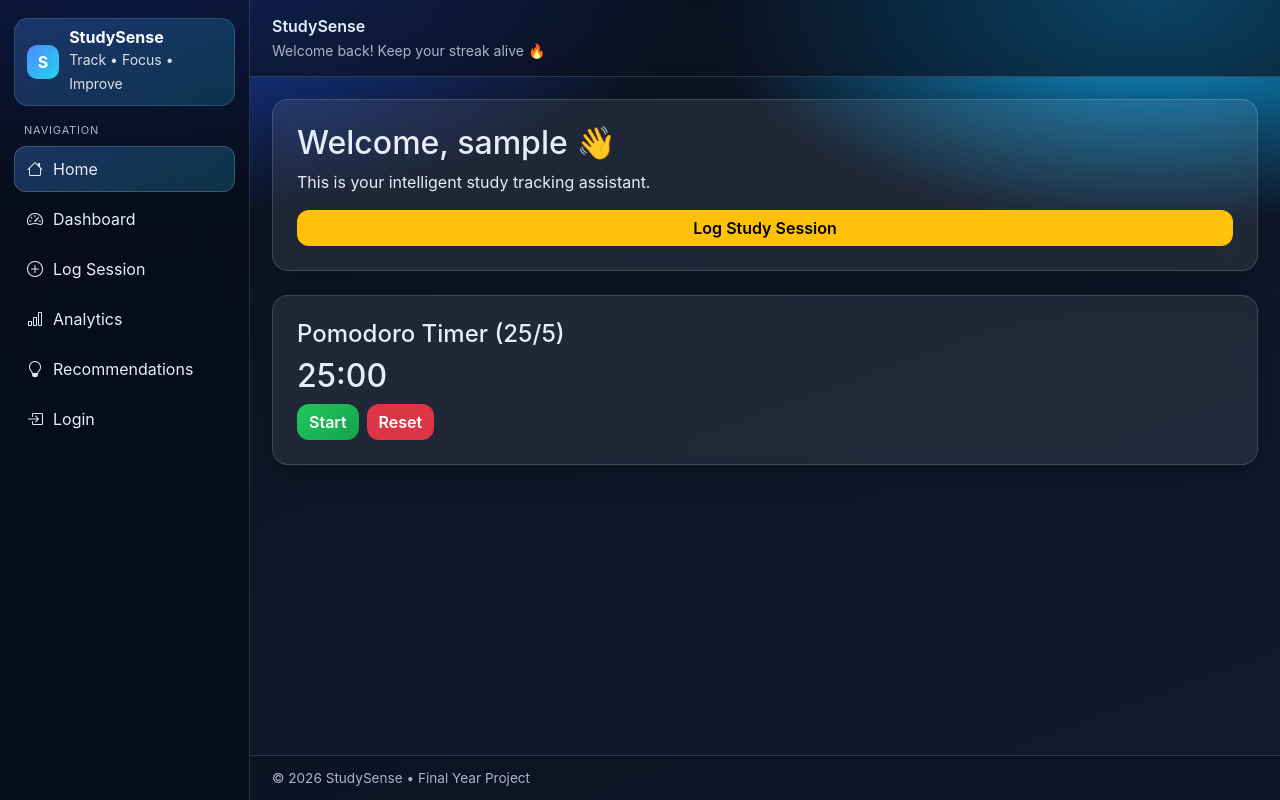
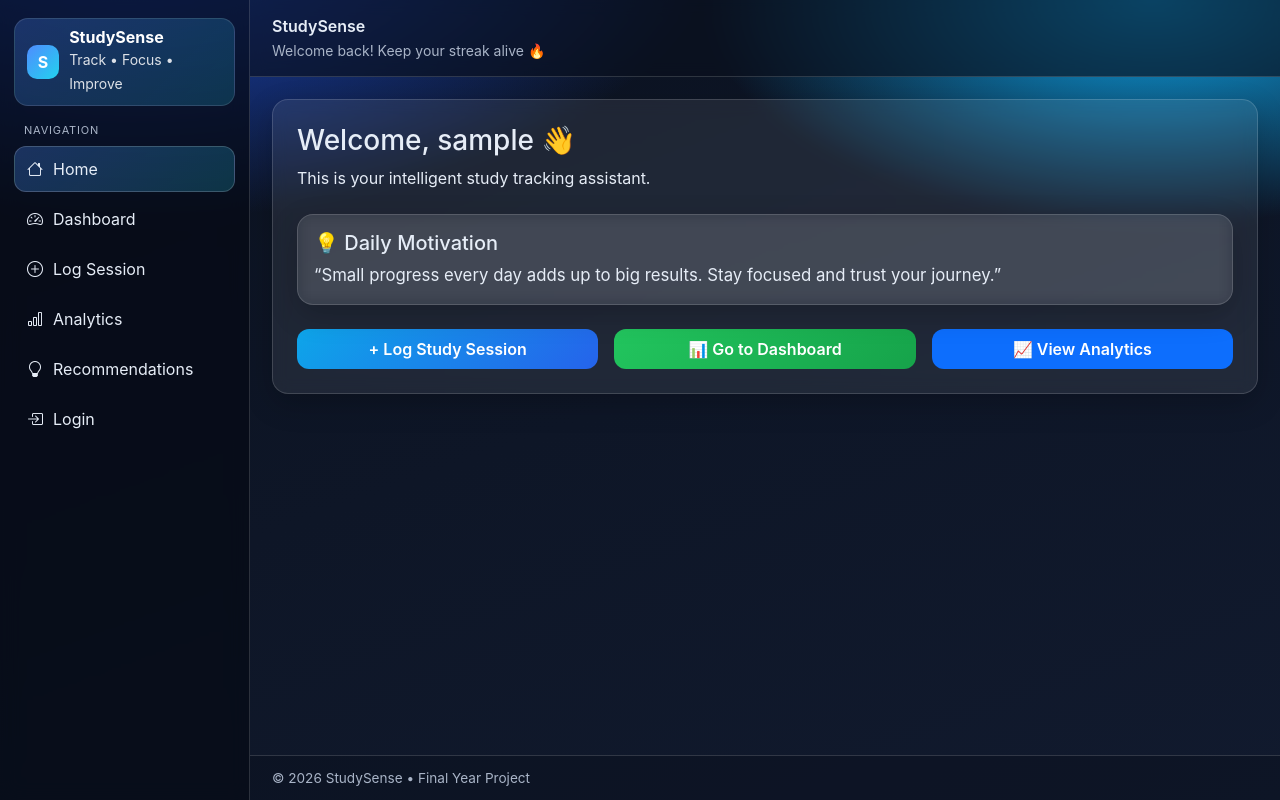
Before and after one commit to SuyashPatil02/StudySense, a Flask app: page / in a window 1280 px wide. Run offline with Flask 3, Linux system fonts and the light colour scheme; the visitor is signed in with stand-in values (Sample User, id 1).

Commit message:
Clean home page: remove pomodoro and add motivation section

```diff
--- a/templates/home.html
+++ b/templates/home.html
@@ -1,18 +1,27 @@
 {% extends "base.html" %}
 {% block content %}
-<div class="card glass-card p-4 slide-up">
-    <h2>Welcome, {{ username }} 👋</h2>
-    <p>This is your intelligent study tracking assistant.</p>
-    <a href="{{ url_for('log_session') }}" class="btn btn-warning"><i class="fa-solid fa-plus"></i> Log Study
-        Session</a>
-</div>
+<div class="card glass-card p-4">
+    <h3 class="mb-2">Welcome, {{ username }} 👋</h3>
+    <p class="mb-4">This is your intelligent study tracking assistant.</p>
 
-<div class="card glass-card p-4 mt-4">
-    <h4><i class="fa-solid fa-clock"></i> Pomodoro Timer (25/5)</h4>
-    <h2 id="timerDisplay">25:00</h2>
-    <div class="d-flex gap-2">
-        <button class="btn btn-success" onclick="startPomodoro()">Start</button>
-        <button class="btn btn-danger" onclick="resetPomodoro()">Reset</button>
+    <div class="card p-3 mb-4"
+        style="background:rgba(255,255,255,.06); border:1px solid rgba(255,255,255,.12); border-radius:14px;">
+        <h5 class="mb-2">💡 Daily Motivation</h5>
+        <p class="mb-0" style="font-size:1.05rem;">
+            “Small progress every day adds up to big results. Stay focused and trust your journey.”
+        </p>
+    </div>
+
+    <div class="row g-3">
+        <div class="col-md-4">
+            <a href="{{ url_for('log_session') }}" class="btn btn-info w-100 py-2">+ Log Study Session</a>
+        </div>
+        <div class="col-md-4">
+            <a href="{{ url_for('dashboard') }}" class="btn btn-success w-100 py-2">📊 Go to Dashboard</a>
+        </div>
+        <div class="col-md-4">
+            <a href="{{ url_for('analytics') }}" class="btn btn-primary w-100 py-2">📈 View Analytics</a>
+        </div>
     </div>
 </div>
 {% endblock %}
```
